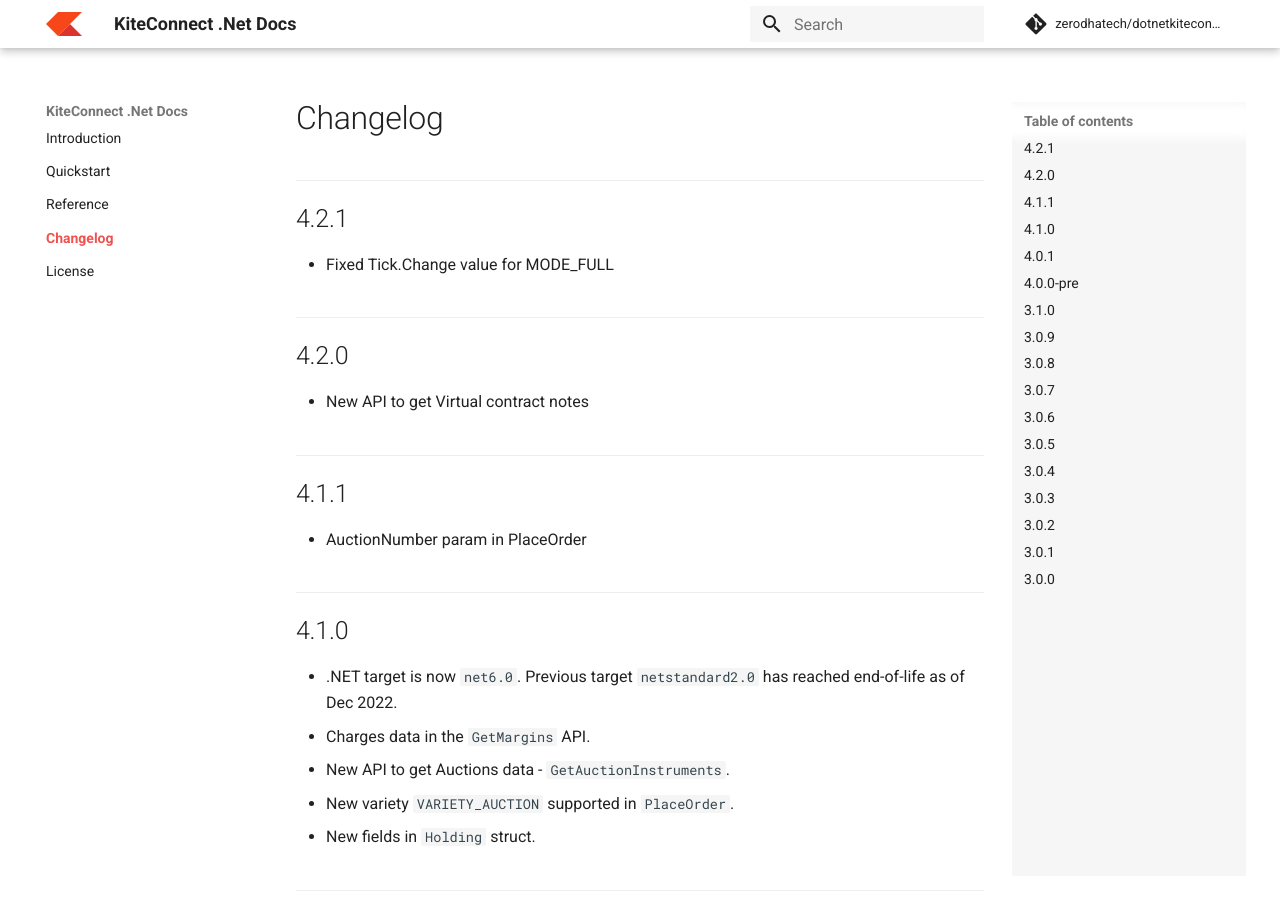
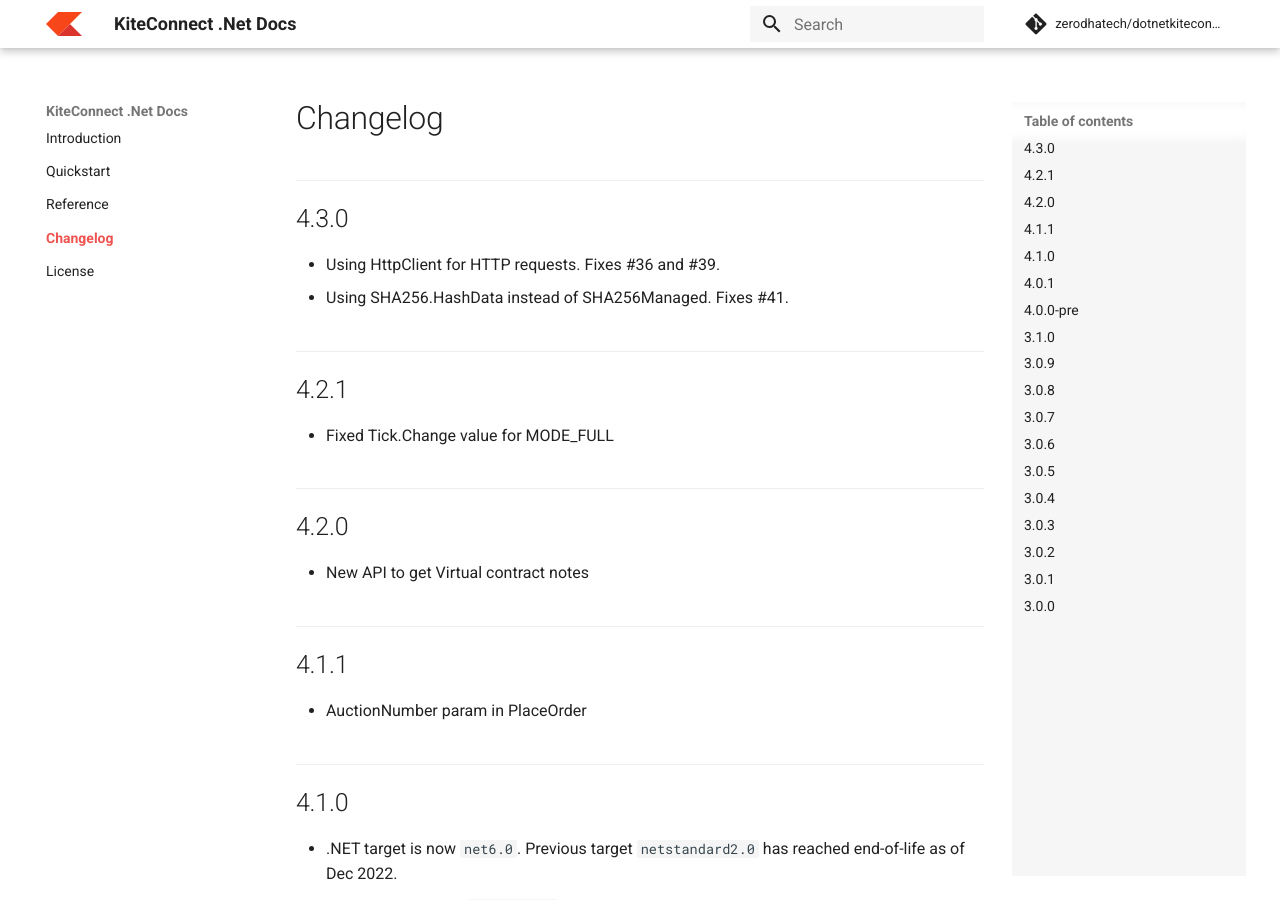
Before and after one commit to zerodha/dotnetkiteconnect, an MkDocs documentation site: the page built from Documentation/docs/changelog.md, in a window 1280 px wide and 900 px high. Built offline with MkDocs 1.6.1 and Material for MkDocs 9.7.7, drawn with Linux system fonts in a browser that asks for light colours; comment, search, counter and statistics services are not loaded.

Commit message:
version: bump to 4.3.0

```diff
--- a/Documentation/docs/changelog.md
+++ b/Documentation/docs/changelog.md
@@ -1,3 +1,8 @@
+## 4.3.0
+
+* Using HttpClient for HTTP requests. Fixes #36 and #39.
+* Using SHA256.HashData instead of SHA256Managed. Fixes #41.
+
 ## 4.2.1
 
 * Fixed Tick.Change value for MODE_FULL
```
Also changed, not shown: CHANGELOG.md, 1 other file.
